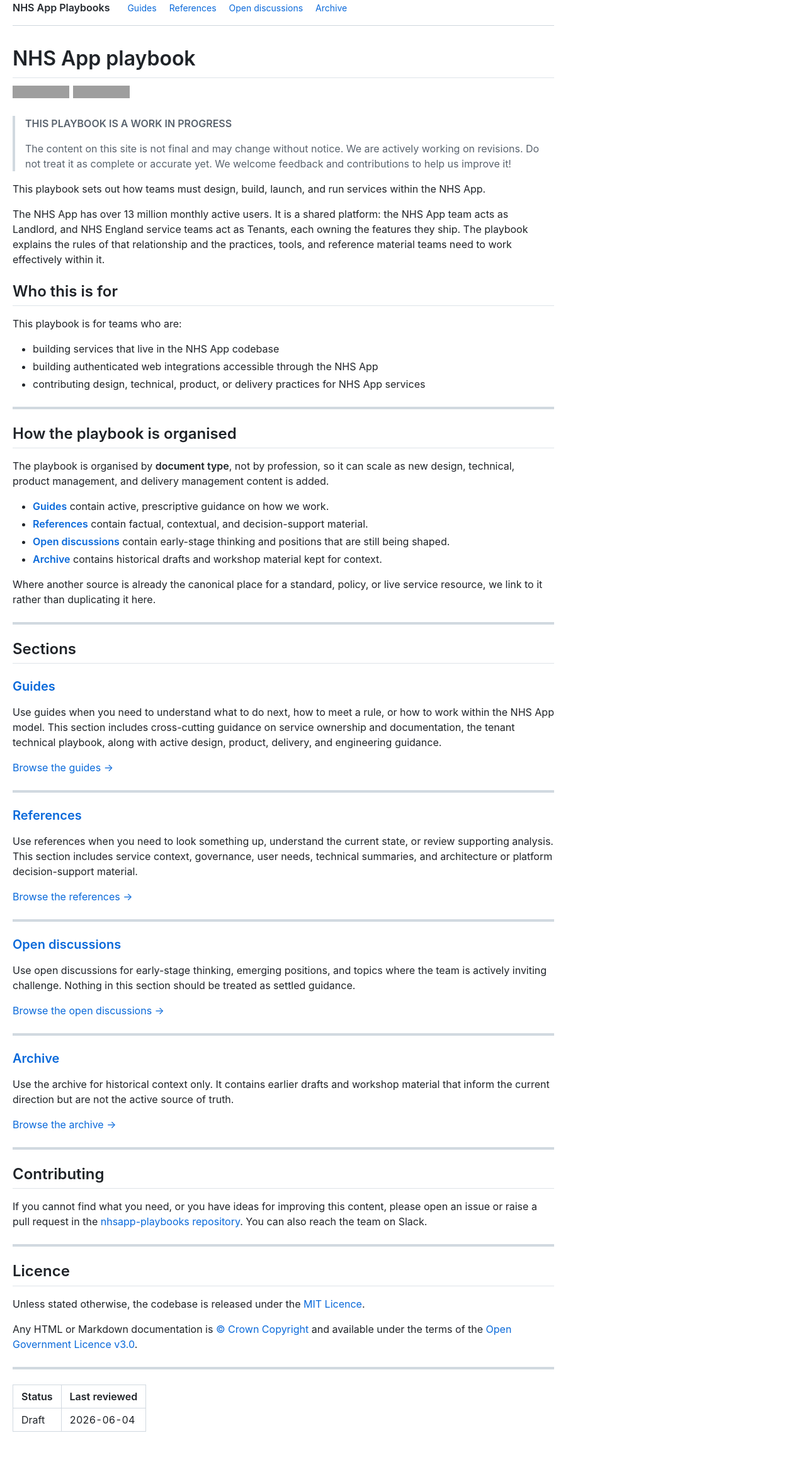
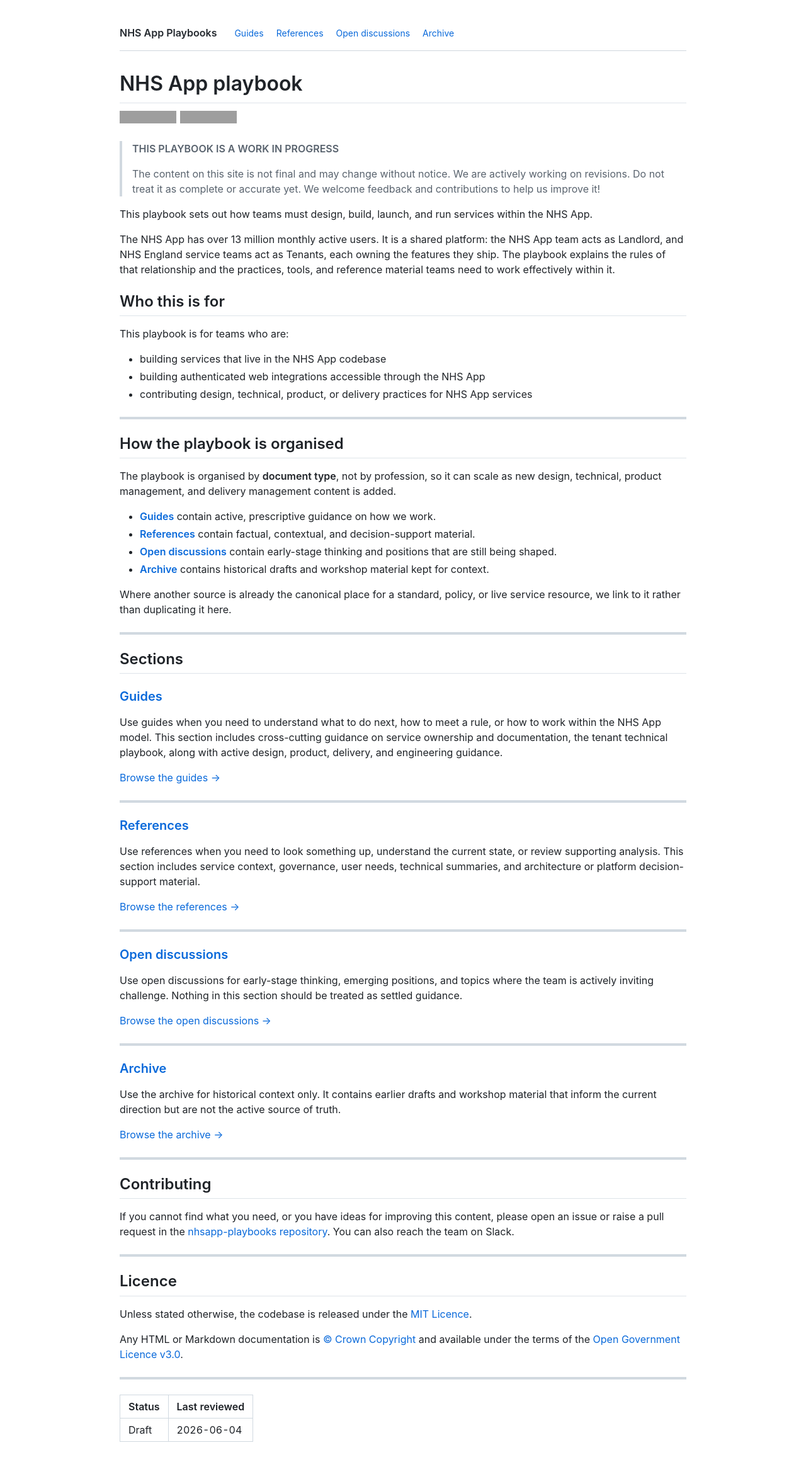
Before and after one commit to michaelgallagher/playbook-test, a Jekyll site: the page built from index.md, in a window 1280 px wide. Shown: the whole page at 63% size. Built offline with Jekyll 4.4.1, drawn with Linux system fonts in a browser that asks for light colours; nearby versions of some CDN libraries; before the commit the page ends 2274 px from its top, so only the background shows below that; grey boxes are pictures that could not be loaded.

Commit message:
centre the main text

```diff
--- a/_layouts/default.html
+++ b/_layouts/default.html
@@ -7,7 +7,8 @@
   <link rel="stylesheet" href="https://cdnjs.cloudflare.com/ajax/libs/github-markdown-css/5.6.1/github-markdown-light.min.css">
   <link rel="stylesheet" href="{{ '/assets/css/style.css' | relative_url }}">
 </head>
-<body class="markdown-body">
+<body>
+  <div class="container markdown-body">
   <nav>
     <a href="{{ '/' | relative_url }}">{{ site.title }}</a>
     <a href="{{ '/guides/' | relative_url }}">Guides</a>
@@ -16,5 +17,6 @@
     <a href="{{ '/archive/' | relative_url }}">Archive</a>
   </nav>
   {{ content }}
+  </div>
 </body>
 </html>
--- a/assets/css/style.css
+++ b/assets/css/style.css
@@ -1,5 +1,4 @@
-body {
-  box-sizing: border-box;
+.container {
   max-width: 900px;
   margin: 40px auto;
   padding: 0 20px;
```
